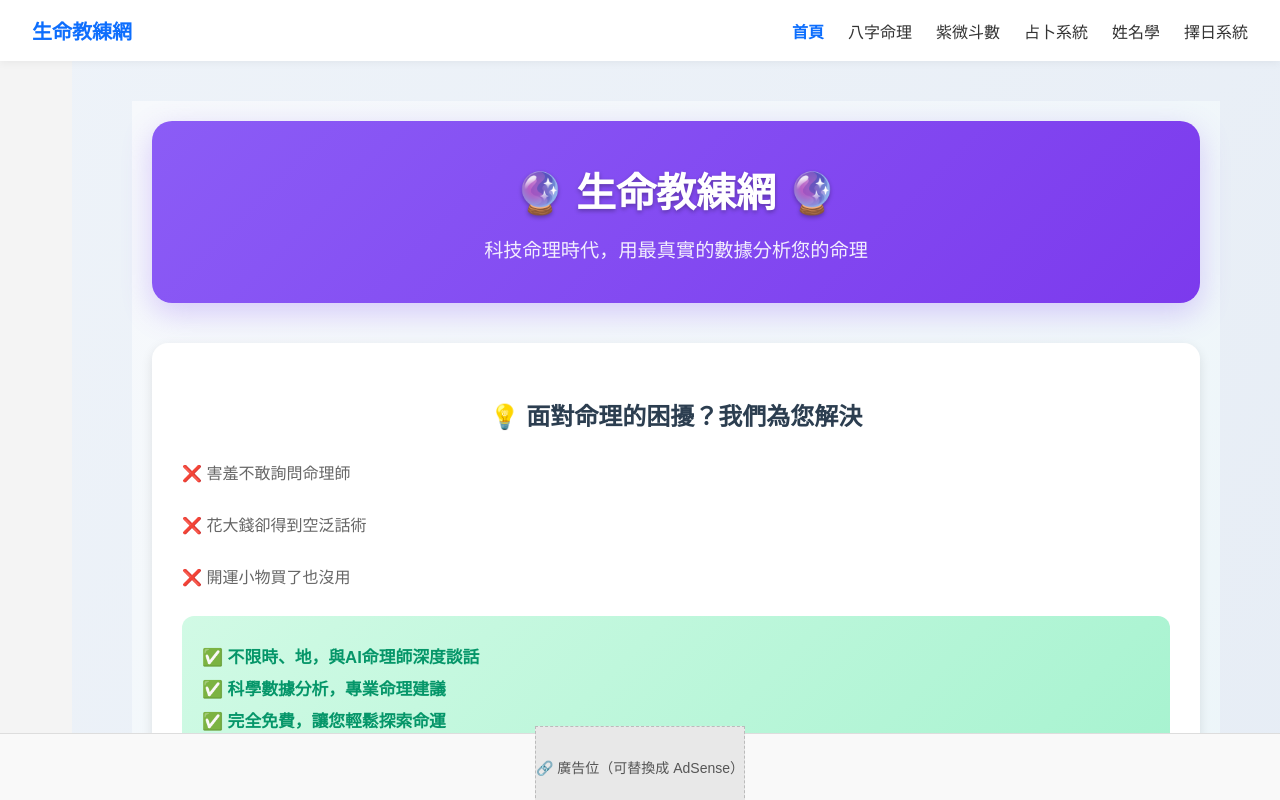
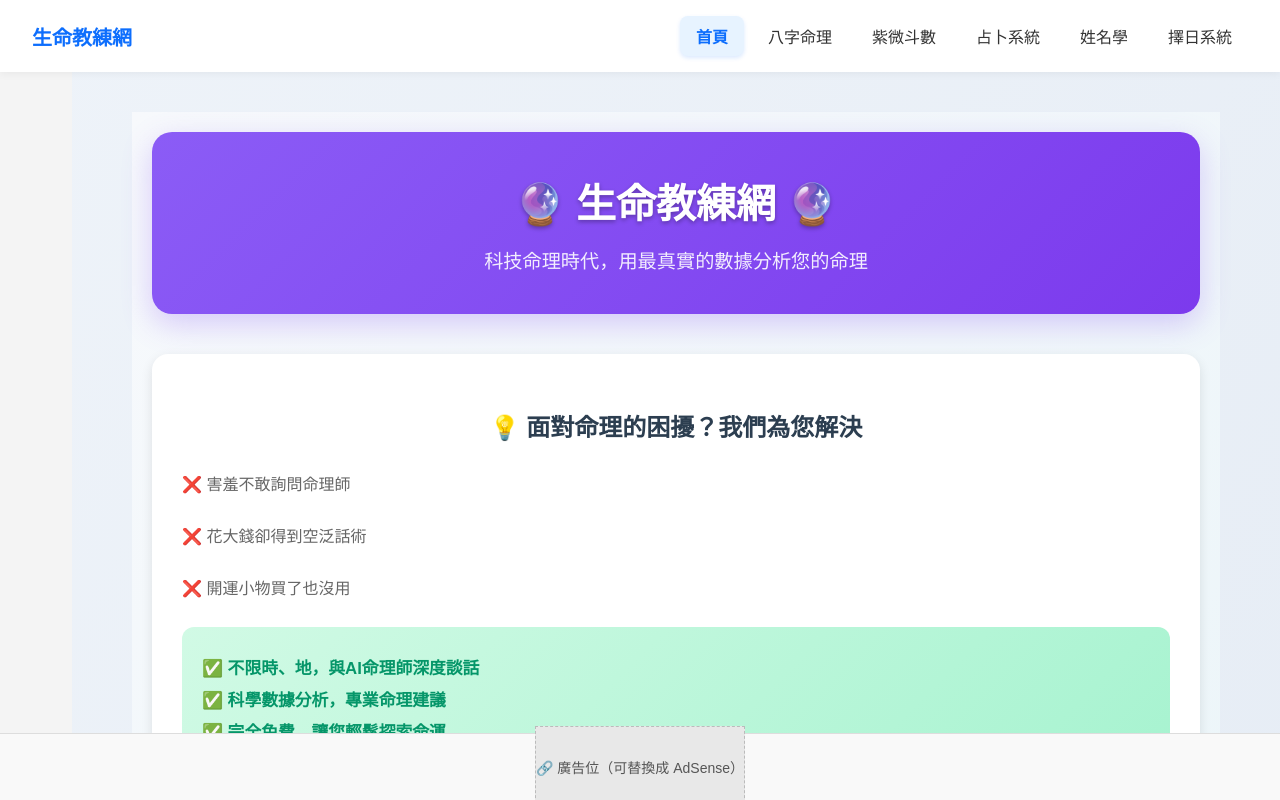
Before and after one commit to redyjohn/life-coach-web, a Vue app: page / in a window 1280 px wide. Shown: the top 800 px of the page. Built offline with nearby package versions, Linux system fonts and the light colour scheme; no server answers.

Commit message:
隡?navbar嚗溶??瘣餌????脣?hover??

```diff
--- a/src/components/Navbar.vue
+++ b/src/components/Navbar.vue
@@ -40,7 +40,7 @@
 .nav-links {
   display: flex;
   list-style: none;
-  gap: 24px;
+  gap: 8px;
   padding: 0;
   margin: 0;
 }
@@ -49,11 +49,21 @@
   color: #333;
   font-weight: 500;
   text-decoration: none;
-  transition: color 0.3s ease;
+  transition: all 0.3s ease;
+  padding: 8px 16px;
+  border-radius: 8px;
+  display: block;
+}
+
+.nav-links li a:hover {
+  background-color: #f0f7ff;
+  color: #0d6efd;
 }
 
 .nav-links li a.router-link-exact-active {
   color: #0d6efd;
   font-weight: bold;
+  background-color: #e7f3ff;
+  box-shadow: 0 2px 4px rgba(13, 110, 253, 0.15);
 }
 </style>
```
